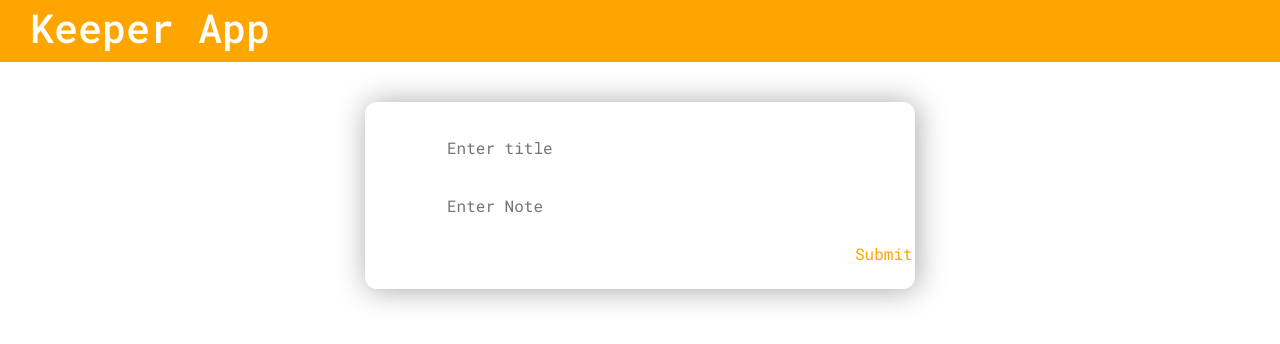
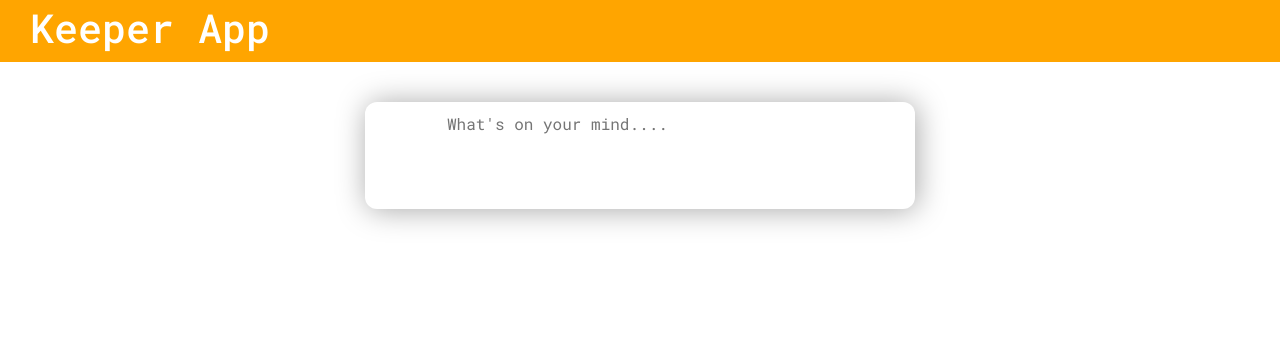
Before and after one commit to Jitesh-Srivastava/Notes-Handler, a React (Create React App) app: page / in a window 1280 px wide. Shown: the top 344 px of the page. Built offline with nearby package versions, Linux system fonts and the light colour scheme.

Commit message:
Updated KeeperTextArea.jsx

```diff
--- a/src/JSX/KeeperTextArea.jsx
+++ b/src/JSX/KeeperTextArea.jsx
@@ -1,7 +1,11 @@
 import React, { useState } from 'react'
+import AddCircleIcon from '@mui/icons-material/AddCircle';
+import { Fab } from '@mui/material';
+import { Zoom } from '@mui/material';
 
 export default function KeeperTextArea(props) {
 
+    const [isExpanded, setExpanded] = useState(false)
     const [text, setText] = useState({
         title: "",
         note: ""
@@ -14,25 +18,38 @@ export default function KeeperTextArea(props) {
         })
     }
 
+    function handleSubmit(e) {
+        props.sendText(text);
+        setText({ title: "", note: "" });
+        e.preventDefault()
+    }
+
+    function handleExpand() {
+        setExpanded(true)
+    }
+
     return (
         <form className='keeperTextArea'>
 
-            <input
+            {isExpanded && <input
                 type="text"
                 onChange={handleChange}
                 name="title"
                 value={text.title}
-                placeholder='Enter title' />
+                placeholder='Title' />}
 
-            <input
-                className='mt-2'
+            <textarea
                 type="text"
                 onChange={handleChange}
+                onClick={handleExpand}
                 name="note"
                 value={text.note}
-                placeholder='Enter Note' />
+                placeholder="What's on your mind...."
+                rows={isExpanded ? "1" : "1"} />
 
-            <button className='btn btn-primary mt-2' onClick={(e) => { props.sendText(text); setText({ title: "", note: "" }); e.preventDefault() }}>Submit</button>
+            <Zoom in={isExpanded}>
+                <Fab onClick={handleSubmit}><AddCircleIcon /></Fab>
+            </Zoom>
         </form>
     )
 }
```
